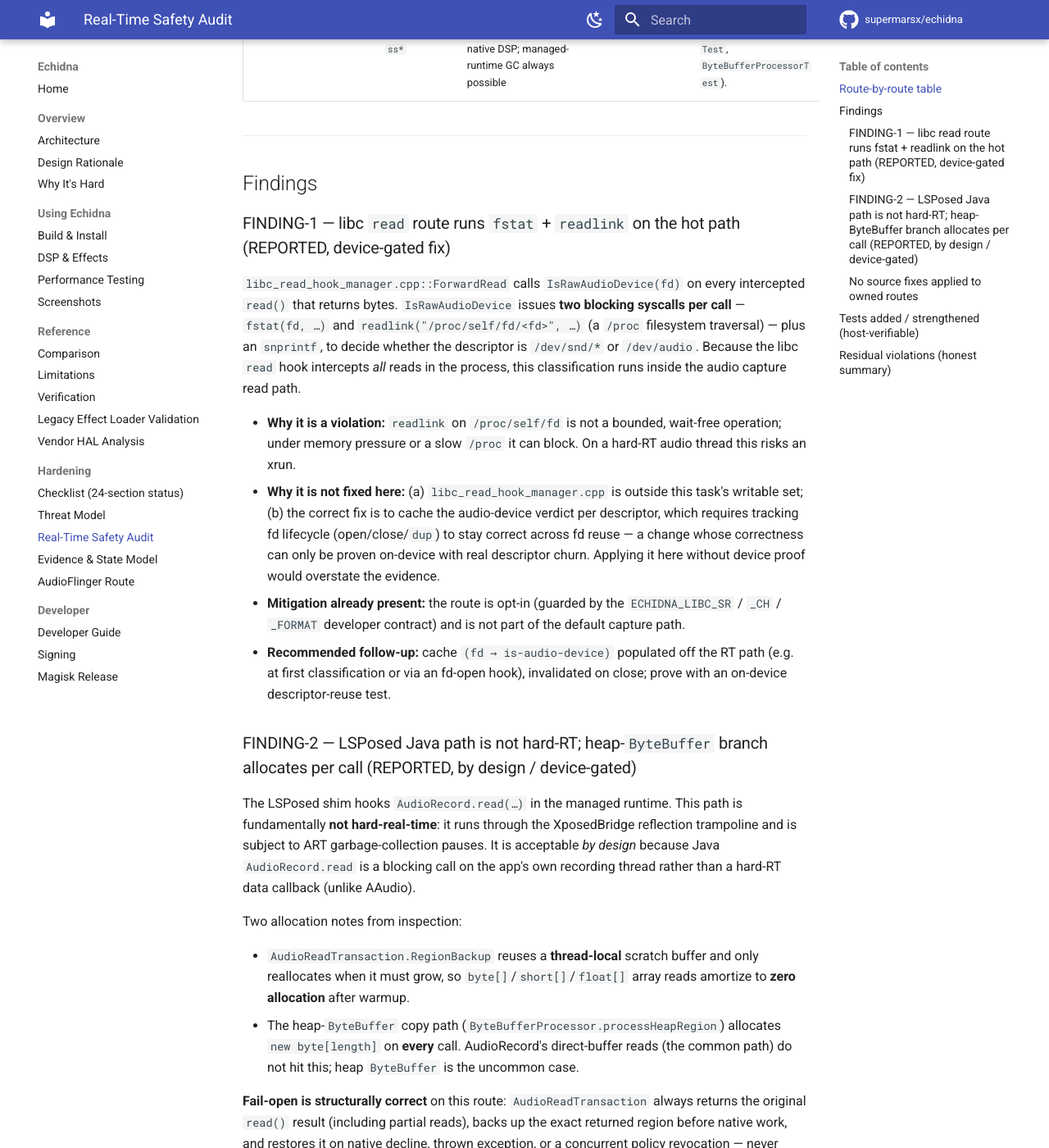
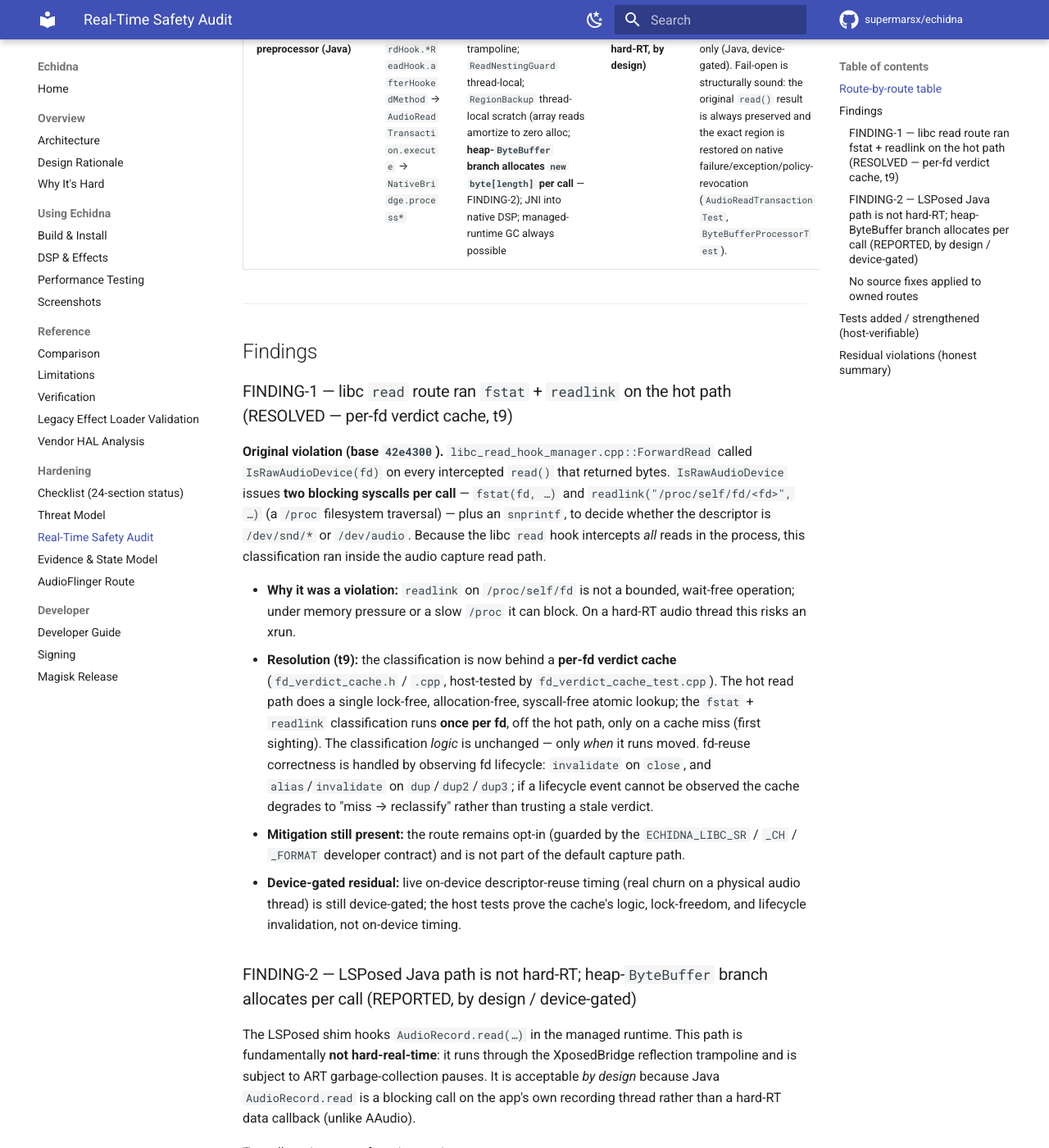
Before and after one commit to supermarsx/echidna, an MkDocs documentation site: the page built from docs/hardening/rt-safety.md, in a window 1280 px wide and 1400 px high, scrolled down 2855 px. Shown: the whole window at 82% size. Built offline with MkDocs 1.6.1 and Material for MkDocs 9.7.7, drawn with Linux system fonts in a browser that asks for light colours; comment, search, counter and statistics services are not loaded; some of the changed text lies outside the part shown.

Commit message:
docs(rt-safety): libc_read fstat/readlink now off the hot path via per-fd verdict cache
FINDING-1 is resolved on host: the fstat()+readlink() audio-device
classification runs once per fd off the hot path behind a per-fd verdict cache
(fd_verdict_cache.h), so the hot read path is a single lock-free atomic lookup,
with close/dup/dup2/dup3 invalidation for fd-reuse correctness. On-device
descriptor-reuse timing stays device-gated. Update the route-table row, retitle
FINDING-1 RESOLVED, and update the residual-violations summary.

```diff
--- a/docs/hardening/rt-safety.md
+++ b/docs/hardening/rt-safety.md
@@ -36,7 +36,7 @@ audited by `t6-e2`).
 | **tinyalsa** | `ForwardReadBytes` / `ForwardReadFrames` → `TinyAlsaStreamRegistry::process` | `ReadDepthGuard` (thread-local, no alloc); lock-free `framesForBytes` + admission+slot; `ProcessingAllowed()` = single atomic load; in-place DSP; lock-free telemetry | **Yes** | `tinyalsa_stream_registry_test` — byte-path + frame-path zero-alloc, fail-open on revoke (buffer byte-exact, never enters DSP), close-race pointer-reuse. Symbol gating: `tinyalsa_contract_test`. Live `pcm_read` interception is **device-gated**. |
 | **AudioFlinger** | `install()` returns `false` | route intentionally **disabled** — no hook, no hot path | Yes (by construction) | `capture_route_reachability_test`. No PCM transform ABI is claimed on the audioserver boundary (documented in `audioflinger_hook_manager.cpp`). Any future support is a separate device-proven boundary. |
 | **AudioRecord::read (native)** | `ForwardRead` → `RouteCaptureBufferInPlace` | atomic-refcount `acquireAudioProcessing()` permit; lock-free `ScratchLease` (fixed pool); `ProcessPcmBufferInPlace` (caller scratch, no alloc, fail-open); lock-free telemetry | **Yes** | `capture_buffer_router_test` — zero-alloc RT path, scratch-exhaustion fails closed with buffer untouched, non-finite/partial-failure never commits. Live exact-ABI hook install is **device-gated**. |
-| **libc `read`** | `ForwardRead` → `IsRawAudioDevice` → `RouteCaptureBufferInPlace` | **`fstat()` + `readlink("/proc/self/fd/N")` per read** (see FINDING-1); then lock-free router path | **No — residual violation (FINDING-1)** | Router core proven by `capture_buffer_router_test`; the per-read `fstat`/`readlink` classification is a **reported** RT violation (device-gated fix). Route is an opt-in developer contract (`ECHIDNA_LIBC_*`). |
+| **libc `read`** | `ForwardRead` → per-fd verdict cache → `RouteCaptureBufferInPlace` | lock-free per-fd verdict lookup (single atomic load); the `fstat()` + `readlink("/proc/self/fd/N")` classification runs **once per fd off the hot path** on a cache miss (see FINDING-1); then lock-free router path | **Yes (per-fd verdict cache)** | Router core proven by `capture_buffer_router_test`; the per-fd verdict cache (`fd_verdict_cache.h`, `fd_verdict_cache_test.cpp`) keeps the classifying syscalls off the hot read path — hot reads are a single wait-free atomic load, with `close`/`dup`/`dup2`/`dup3` invalidation keeping verdicts correct across fd reuse. Live on-device descriptor-reuse timing remains device-gated. Route is an opt-in developer contract (`ECHIDNA_LIBC_*`). |
 | **capture_buffer_router** (shared) | `RouteCaptureBufferInPlace` → `ProcessPcmBufferInPlace` | lock-free `ScratchLease` over a fixed 4-slot pool; decode→process→finite-check→encode against caller memory; no alloc, no lock, no syscall, no log | **Yes** | `capture_buffer_router_test` — zero-alloc assertion, exhaustion fail-closed, guard-page boundary, sentinel bounds, non-finite rejection. Backs both AudioRecord and libc routes. |
 | **LSPosed / legacy-preprocessor (Java)** | `AudioRecordHook.*ReadHook.afterHookedMethod` → `AudioReadTransaction.execute` → `NativeBridge.process*` | XposedBridge reflection trampoline; `ReadNestingGuard` thread-local; `RegionBackup` thread-local scratch (array reads amortize to zero alloc; **heap-`ByteBuffer` branch allocates `new byte[length]` per call** — FINDING-2); JNI into native DSP; managed-runtime GC always possible | **No (not hard-RT, by design)** | Audited by inspection only (Java, device-gated). Fail-open is structurally sound: the original `read()` result is always preserved and the exact region is restored on native failure/exception/policy-revocation (`AudioReadTransactionTest`, `ByteBufferProcessorTest`). |
 
@@ -44,31 +44,34 @@ audited by `t6-e2`).
 
 ## Findings
 
-### FINDING-1 — libc `read` route runs `fstat` + `readlink` on the hot path (REPORTED, device-gated fix)
+### FINDING-1 — libc `read` route ran `fstat` + `readlink` on the hot path (RESOLVED — per-fd verdict cache, t9)
 
-`libc_read_hook_manager.cpp::ForwardRead` calls `IsRawAudioDevice(fd)` on every
-intercepted `read()` that returns bytes. `IsRawAudioDevice` issues **two
-blocking syscalls per call** — `fstat(fd, …)` and
+**Original violation (base `42e4300`).** `libc_read_hook_manager.cpp::ForwardRead`
+called `IsRawAudioDevice(fd)` on every intercepted `read()` that returned bytes.
+`IsRawAudioDevice` issues **two blocking syscalls per call** — `fstat(fd, …)` and
 `readlink("/proc/self/fd/<fd>", …)` (a `/proc` filesystem traversal) — plus an
 `snprintf`, to decide whether the descriptor is `/dev/snd/*` or `/dev/audio`.
 Because the libc `read` hook intercepts *all* reads in the process, this
-classification runs inside the audio capture read path.
+classification ran inside the audio capture read path.
 
-- **Why it is a violation:** `readlink` on `/proc/self/fd` is not a bounded,
+- **Why it was a violation:** `readlink` on `/proc/self/fd` is not a bounded,
   wait-free operation; under memory pressure or a slow `/proc` it can block. On
   a hard-RT audio thread this risks an xrun.
-- **Why it is not fixed here:** (a) `libc_read_hook_manager.cpp` is outside this
-  task's writable set; (b) the correct fix is to cache the audio-device verdict
-  per descriptor, which requires tracking fd lifecycle (open/close/`dup`) to
-  stay correct across fd reuse — a change whose correctness can only be proven
-  on-device with real descriptor churn. Applying it here without device proof
-  would overstate the evidence.
-- **Mitigation already present:** the route is opt-in (guarded by the
-  `ECHIDNA_LIBC_SR` / `_CH` / `_FORMAT` developer contract) and is not part of
-  the default capture path.
-- **Recommended follow-up:** cache `(fd → is-audio-device)` populated off the RT
-  path (e.g. at first classification or via an fd-open hook), invalidated on
-  close; prove with an on-device descriptor-reuse test.
+- **Resolution (t9):** the classification is now behind a **per-fd verdict cache**
+  (`fd_verdict_cache.h` / `.cpp`, host-tested by `fd_verdict_cache_test.cpp`). The
+  hot read path does a single lock-free, allocation-free, syscall-free atomic
+  lookup; the `fstat` + `readlink` classification runs **once per fd**, off the hot
+  path, only on a cache miss (first sighting). The classification *logic* is
+  unchanged — only *when* it runs moved. fd-reuse correctness is handled by
+  observing fd lifecycle: `invalidate` on `close`, and `alias`/`invalidate` on
+  `dup`/`dup2`/`dup3`; if a lifecycle event cannot be observed the cache degrades
+  to "miss → reclassify" rather than trusting a stale verdict.
+- **Mitigation still present:** the route remains opt-in (guarded by the
+  `ECHIDNA_LIBC_SR` / `_CH` / `_FORMAT` developer contract) and is not part of the
+  default capture path.
+- **Device-gated residual:** live on-device descriptor-reuse timing (real churn on
+  a physical audio thread) is still device-gated; the host tests prove the cache's
+  logic, lock-freedom, and lifecycle invalidation, not on-device timing.
 
 ### FINDING-2 — LSPosed Java path is not hard-RT; heap-`ByteBuffer` branch allocates per call (REPORTED, by design / device-gated)
 
@@ -141,7 +144,7 @@ guard-page boundary, non-finite/partial-failure rejection.
 
 | Route | Residual | Severity | Disposition |
 | --- | --- | --- | --- |
-| libc `read` | `fstat` + `readlink` per read (FINDING-1) | Real RT violation | Reported; device-gated fix (fd-verdict cache). Opt-in developer route. |
+| libc `read` | classifying `fstat` + `readlink` now off the hot path (FINDING-1) | Resolved on host | Fixed in t9 via a per-fd verdict cache (`fd_verdict_cache.h`); hot path is a lock-free atomic lookup. On-device descriptor-reuse timing device-gated. Opt-in developer route. |
 | LSPosed (Java) | not hard-RT; heap-`ByteBuffer` per-call alloc (FINDING-2) | Non-hard-RT by design | Reported; inherent to managed-runtime hook. Fail-open verified by inspection + JVM unit tests. |
 | All routes | live inline-patch install, real audio-thread timing, xrun measurement | n/a | **Device-gated** — host tests prove logic/allocation/fail-open, not on-device timing. |
 
```
